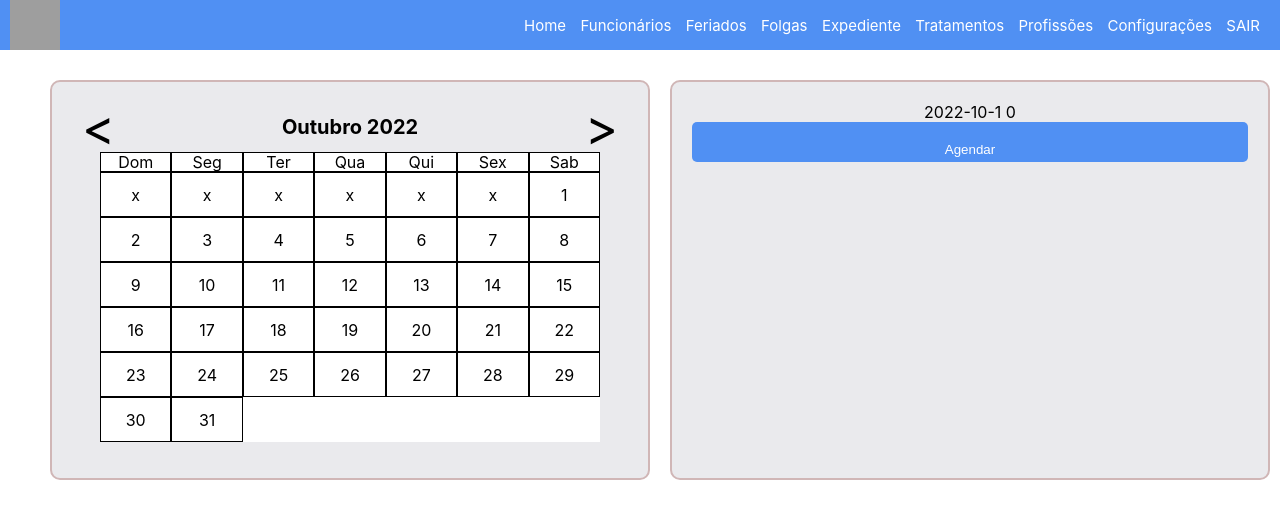
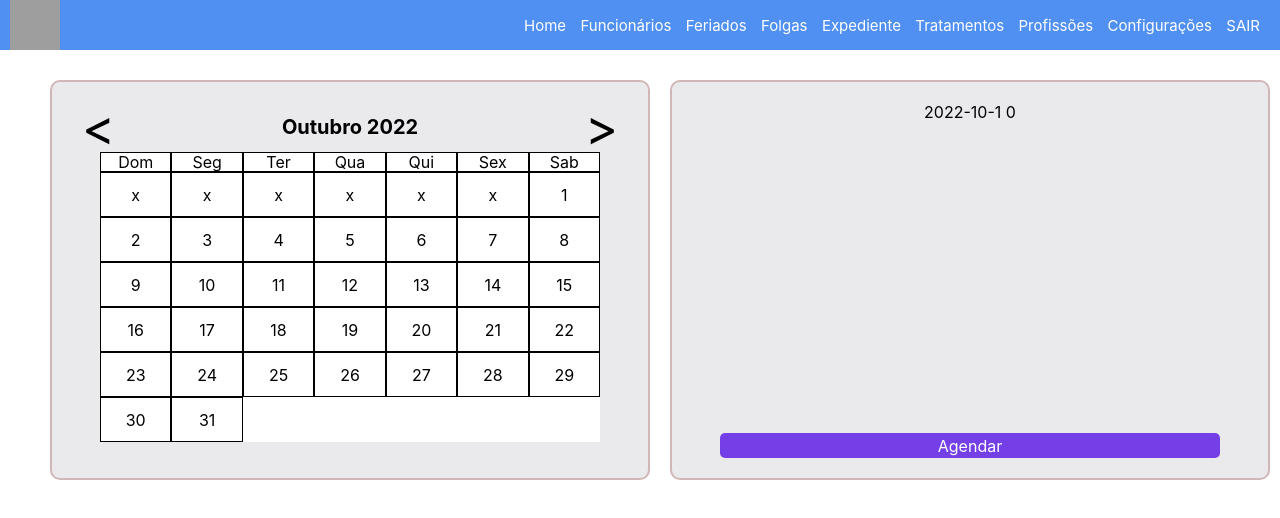
Before and after one commit to gracione/ReactComTypeScript, a React (Create React App) app: page /escolher-horario in a window 1280 px wide. Shown: the top 518 px of the page. Built offline with nearby package versions, Linux system fonts and the light colour scheme; no server answers; grey boxes are pictures that could not be loaded.

Commit message:
estilizando buttao agendar

```diff
--- a/src/components/horarios/index.tsx
+++ b/src/components/horarios/index.tsx
@@ -1,8 +1,8 @@
-import { Container,HorariosDisponivel } from "./styles";
+import { HorarioDisponivel, HorariosDisponivel } from "./styles";
 import { useState, useEffect } from 'react';
 import { useNavigate } from 'react-router-dom';
 import api from '../../services/api';
-import { Center } from "../../styles/global";
+import { Container, Button, Center, Conteudo } from "../../styles/global";
 
 export default function Horarios(props: any) {
   const [user, setUser] = useState([]);
@@ -29,13 +29,11 @@ export default function Horarios(props: any) {
 
   user.forEach((element: any) => {
     horariosDisponivel.push(
-      <label className="horario-disponivel" >
-        <input
-          type="radio"
+      <HorarioDisponivel
         onClick={() => setHorarioEscolhido(element.inicio)}
-        />
+      >
         {element.inicio}
-      </label>
+      </HorarioDisponivel>
     )
   });
 
@@ -52,15 +50,22 @@ export default function Horarios(props: any) {
   }
   return (
     <Container >
+      <div>
         <Center>
           {props.data + " " + horarioEscolhido}
         </Center>
         <HorariosDisponivel>
           {horariosDisponivel}
         </HorariosDisponivel>
-      <button
+
+      </div>
+      <Center>
+        <Button
           onClick={() => agendarHorario(props.data, horarioEscolhido)}
-      >Agendar</button>
+        >
+          Agendar
+        </Button>
+      </Center>
     </Container>
   );
 }
--- a/src/components/horarios/styles.ts
+++ b/src/components/horarios/styles.ts
@@ -1,33 +1,23 @@
 import styled from "styled-components"
 
-export const Container = styled.div`
+export const HorarioDisponivel = styled.div`
+    margin: 1px;
+    width: 20%;
+    height: 30px;
+    border-radius: 4px;
+    margin-top: 5px;
+    background-color: var(--blue-light);
+
     display: flex;
-    justify-content: space-around;
-    flex-wrap: wrap;
-    .horario-disponivel{
-        margin: 1px ;
-        width: 20%;
-        height: 30px ;
-        border-radius: 4px ;
-        margin-top: 5px ;
-        background-color:var(--blue-light);
-
-        display: flex;
-        justify-content: center ;
-        align-items: center ;
-
-        input{
-            display: none ;
-        }
-        &:active {
-            opacity: 0.6;
-        }
+    justify-content: center;
+    align-items: center;
+    &:active {
+        opacity: 0.6;
     }
 `;
 
 export const HorariosDisponivel = styled.div`
     width: 100% ;
-
     display: flex;
     justify-content: space-around;
     flex-wrap: wrap;
--- a/src/styles/global.ts
+++ b/src/styles/global.ts
@@ -17,10 +17,9 @@ export const GlobalStyle = createGlobalStyle`
 
 		--text-title: #363F5F;
 		--text-body: #969CB3;
+		--shape: #FFF;
 
-		--shape: #FFF;
 	}
-
 	* {
 		margin:0;
 		padding:0;
@@ -97,16 +96,10 @@ export const Container = styled.div`
 		display: flex;
 	}
 
-
-    @media (max-width: 767px) {
-
-    }
-
-    @media (min-width: 767px) {
-		display: flex ;
-		flex-direction: column ;
-    }
-
+	height: 100% ;
+	display: flex ;
+	flex-direction: column ;
+	justify-content: space-between ;
 `;
 
 export const Conteudo = styled.div`
@@ -166,3 +159,14 @@ export const AdicionarItem = styled.div`
 	background-color:var(--blue-light) ;
 	color: var(--shape) ;
 `;
+export const Button = styled.div`
+	width: 90% ;
+	height: 25px ;
+	background-color: var(--blue) ;
+	border-radius: 5px ;
+	color: white ;
+
+	display: flex ;
+	justify-content: center ;
+	align-items: center ;
+`
```
Lines whose indentation alone changed are shown as unchanged.
